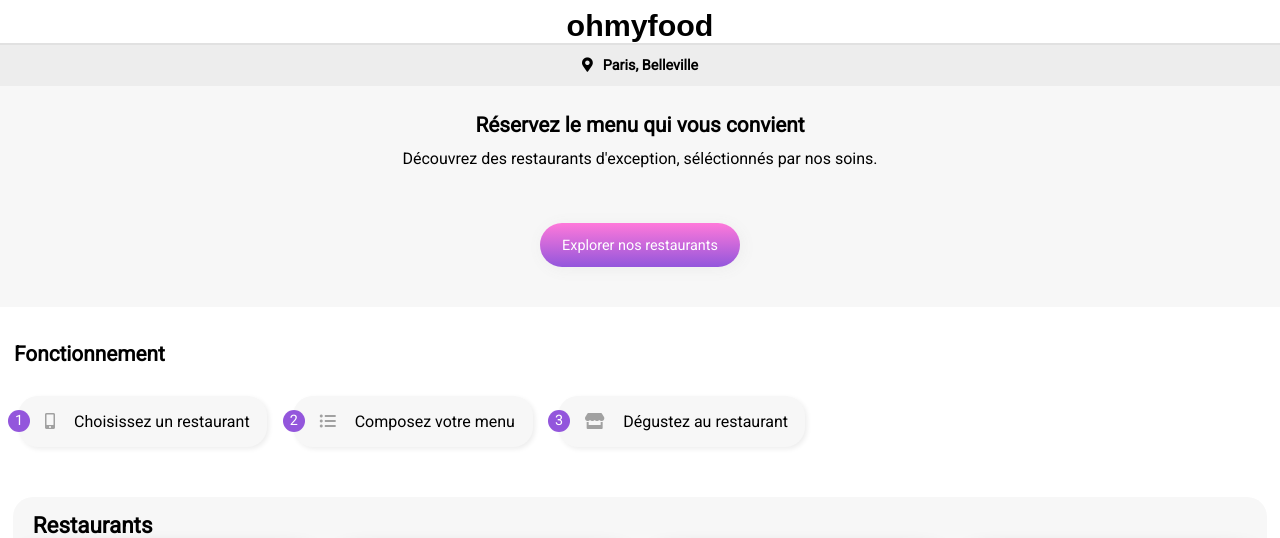
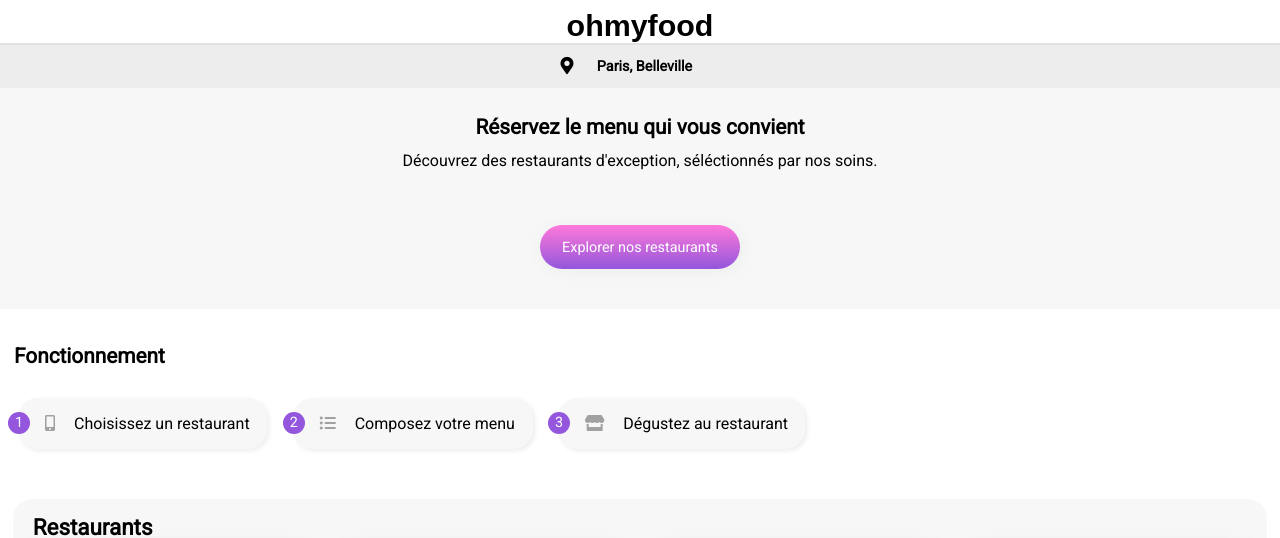
Before and after one commit to Childe-Git/Childe-Git-NicolasTombal_3_02022021, a website: page index.html in a window 1280 px wide. Shown: the top 538 px of the page. Drawn offline with Linux system fonts and the light colour scheme; a web font is replaced by a local one.

Commit message:
commit localisation

```diff
--- a/index.html
+++ b/index.html
@@ -20,7 +20,12 @@
     <div id="bloc_acceuil">
         <header class="acceuil">
             <h1 class="acceuil__title">ohmyfood</h1>
-            <p class="acceuil__loca"><a href="#"><i id="maps" class="fas fa-map-marker-alt"></i>Paris, Belleville</a></p>
+            <form method="post" action="traitement.php">
+                <p class="acceuil__loca">
+                    <a href="#"><i id="maps" class="fas fa-map-marker-alt"></i></a>
+                    <input id="search" type="search" name="ville" value="Paris, Belleville">
+                </p>
+            </form>
             <h2 class="acceuil__titlend">Réservez le menu qui vous convient</h2>
             <p class="acceuil__para">Découvrez des restaurants d'exception, séléctionnés par nos soins.</p>
             <div id="container">
--- a/sass/layouts/_header.scss
+++ b/sass/layouts/_header.scss
@@ -24,16 +24,16 @@ header a
 
     &__loca
     {
-        @include texte;
-        font-weight: bold;
+        display: flex;
+        justify-content: center;
         margin-top: -21px;
         background-color: $grey;
         padding-top: 12px;
         padding-bottom: 12px;
         font-size: 0.9em;
         width: 98%;
+        border-top: 2px solid #E1E1E1;
         margin-left: 4px;
-        border-top: 2px solid #E1E1E1;
     }
 
     &__titlend
@@ -54,6 +54,25 @@ header a
         padding-bottom: 10px;
         margin-top: -5px;
     }
+}
+
+#search
+{
+    background-color: inherit;
+    border-color: inherit;
+    border: none;
+    outline: none;
+    font-size: 1em;
+    font-weight: bold;
+    @include texte;
+}
+
+#maps
+{
+    font-size: 1.2em;
+    position: relative;
+    left: 20px;
+    padding: 0;
 }
 
 .btn
```
Also changed, not shown: css/style.css, 1 other file.
